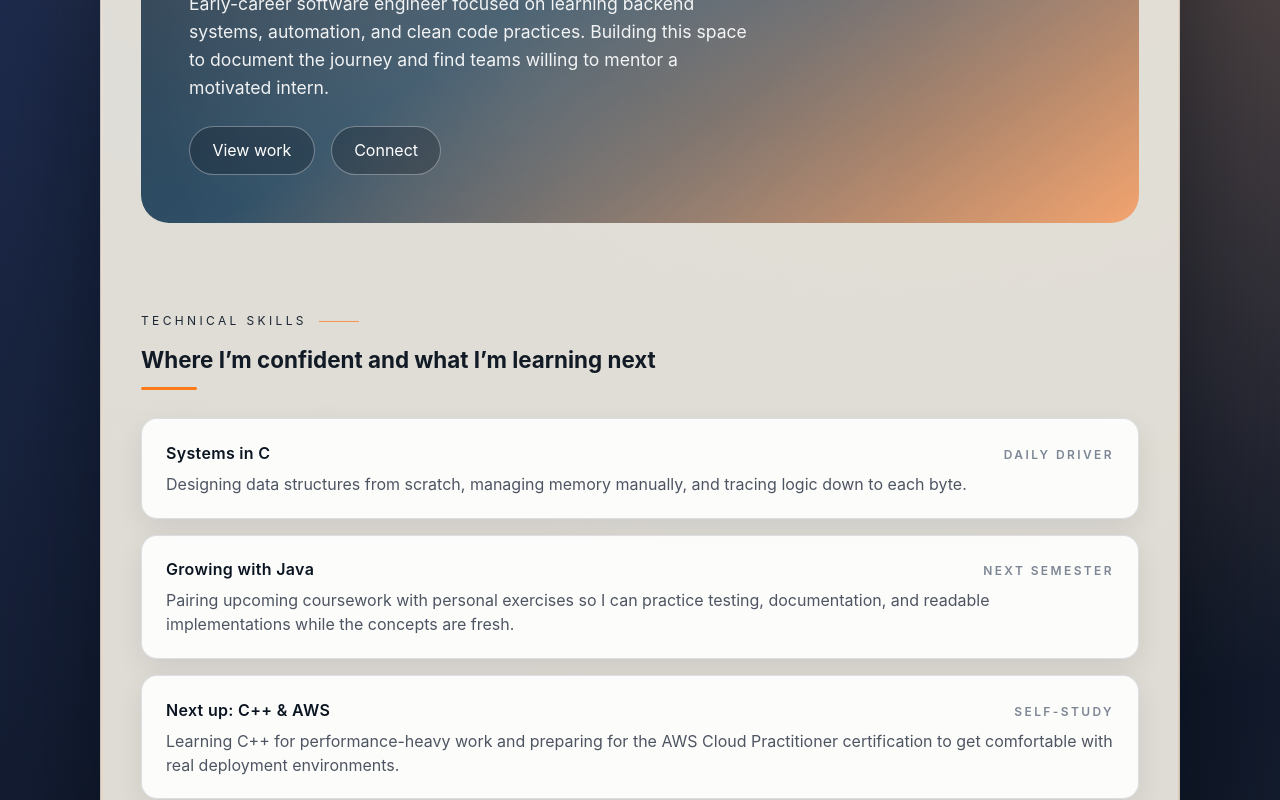
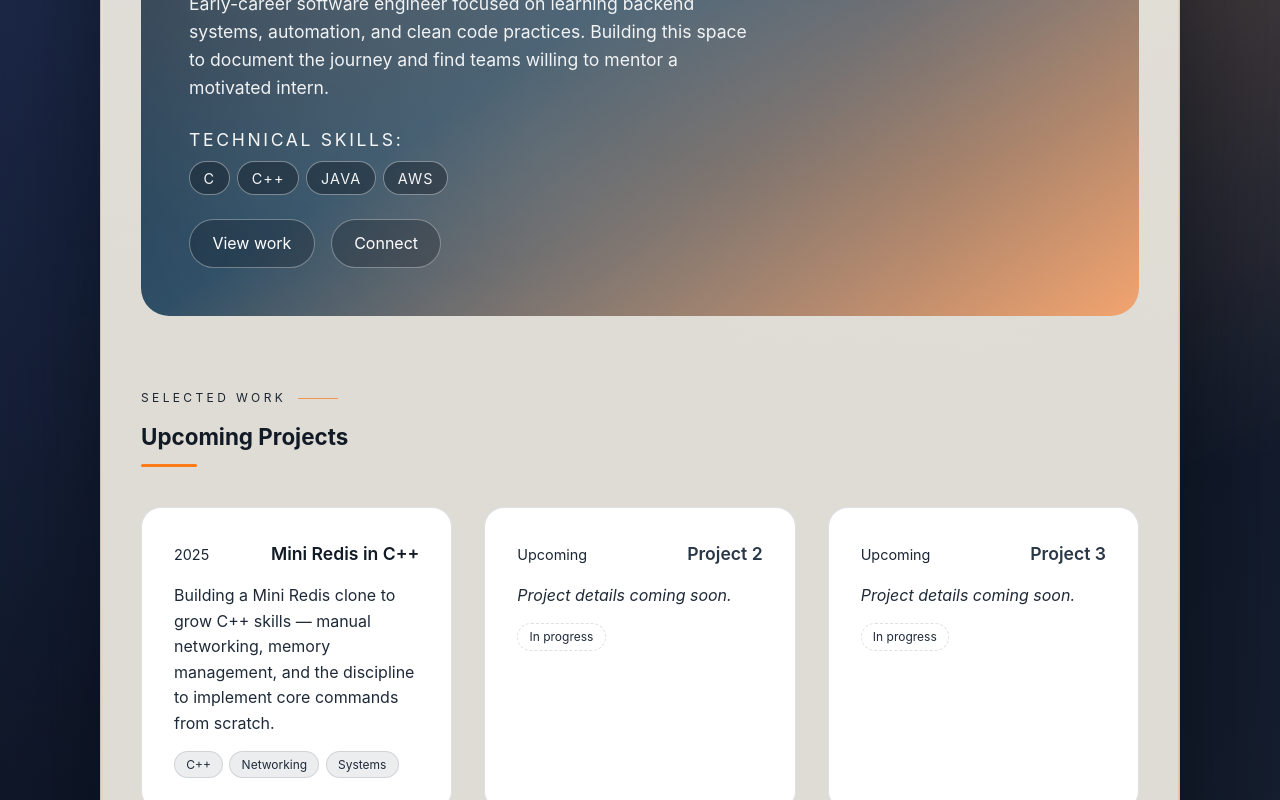
Before and after one commit to polter-dev/polter-dev.github.io, a React (Vite) app: page / in a window 1280 px wide. Shown: the part 740-1540 px from the top of the page. Built offline with nearby package versions, Linux system fonts and the light colour scheme.

Commit message:
restyled tech skills and added some formatting, will work on this more later

```diff
--- a/src/App.css
+++ b/src/App.css
@@ -100,6 +100,36 @@
   color: rgba(255, 255, 255, 0.78);
 }
 
+.hero-skills {
+  margin: 0;
+  color: rgba(255, 255, 255, 0.95);
+  font-size: 1.1rem;
+  display: flex;
+  flex-direction: column;
+  gap: 0.4rem;
+}
+
+.hero-skills-label {
+  letter-spacing: 0.15em;
+  text-transform: uppercase;
+}
+
+.hero-skills-tags {
+  display: flex;
+  flex-wrap: wrap;
+  gap: 0.45rem;
+}
+
+.hero-skills-tags span {
+  padding: 0.3rem 0.85rem;
+  border-radius: 999px;
+  border: 1px solid rgba(255, 255, 255, 0.4);
+  font-size: 0.9rem;
+  letter-spacing: 0.08em;
+  text-transform: uppercase;
+  background: rgba(8, 13, 20, 0.35);
+}
+
 .hero-actions {
   display: flex;
   gap: 1rem;
@@ -145,53 +175,6 @@
   gap: 2.5rem;
 }
 
-.skills {
-  display: flex;
-  flex-direction: column;
-  gap: 1.75rem;
-  margin-top: 1rem;
-}
-
-.skill-list {
-  list-style: none;
-  padding: 0;
-  margin: 0;
-  display: flex;
-  flex-direction: column;
-  gap: 1rem;
-}
-
-.skill-item {
-  background: rgba(255, 255, 255, 0.9);
-  border: 1px solid color-mix(in srgb, var(--tone-muted) 25%, transparent);
-  border-radius: 1rem;
-  padding: 1.35rem 1.5rem;
-  box-shadow: 0 10px 28px rgba(10, 15, 25, 0.08);
-  display: flex;
-  flex-direction: column;
-  gap: 0.35rem;
-}
-
-.skill-title {
-  display: flex;
-  justify-content: space-between;
-  align-items: baseline;
-  font-weight: 600;
-  letter-spacing: 0.02em;
-}
-
-.skill-title small {
-  font-size: 0.75rem;
-  text-transform: uppercase;
-  letter-spacing: 0.2em;
-  color: var(--tone-muted);
-}
-
-.skill-item p {
-  margin: 0;
-  color: var(--tone-soft);
-  line-height: 1.5;
-}
 
 .project-grid {
   display: grid;
--- a/src/App.tsx
+++ b/src/App.tsx
@@ -27,6 +27,15 @@ function App() {
             Early-career software engineer focused on learning backend systems, automation, and clean code practices.
             Building this space to document the journey and find teams willing to mentor a motivated intern.
           </p>
+          <div className="hero-skills">
+            <span className="hero-skills-label">Technical skills:</span>
+            <div className="hero-skills-tags">
+              <span>C</span>
+              <span>C++</span>
+              <span>Java</span>
+              <span>AWS</span>
+            </div>
+          </div>
           <div className="hero-actions">
             <a className="ghost-link" href="#work">
               View work
@@ -42,43 +51,6 @@ function App() {
         </figure>
       </header>
 
-      <section className="skills" id="skills" aria-label="Technical skills">
-        <div className="section-heading">
-          <p className="eyebrow">Technical skills</p>
-          <h2>Where I’m confident and what I’m learning next</h2>
-        </div>
-        <ul className="skill-list">
-          <li className="skill-item">
-            <div className="skill-title">
-              <span>Systems in C</span>
-              <small>Daily driver</small>
-            </div>
-          <p>
-            Designing data structures from scratch, managing memory manually, and tracing logic down to each byte.
-          </p>
-          </li>
-          <li className="skill-item">
-            <div className="skill-title">
-              <span>Growing with Java</span>
-              <small>Next semester</small>
-            </div>
-            <p>
-              Pairing upcoming coursework with personal exercises so I can practice testing, documentation, and
-              readable implementations while the concepts are fresh.
-            </p>
-          </li>
-          <li className="skill-item">
-            <div className="skill-title">
-              <span>Next up: C++ & AWS</span>
-              <small>Self-study</small>
-            </div>
-            <p>
-              Learning C++ for performance-heavy work and preparing for the AWS Cloud Practitioner certification to get
-              comfortable with real deployment environments.
-            </p>
-          </li>
-        </ul>
-      </section>
 
       <section className="projects" id="work" aria-label="Selected projects">
         <div className="section-heading">
```
